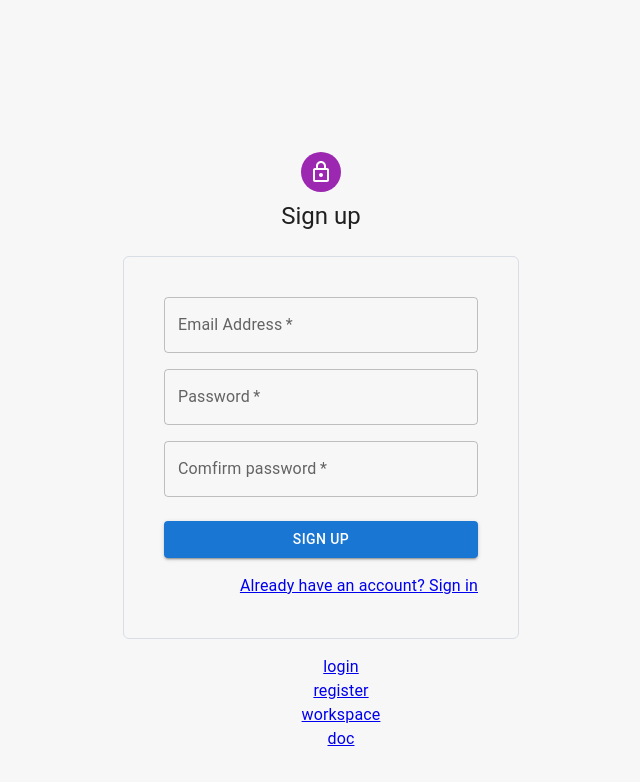
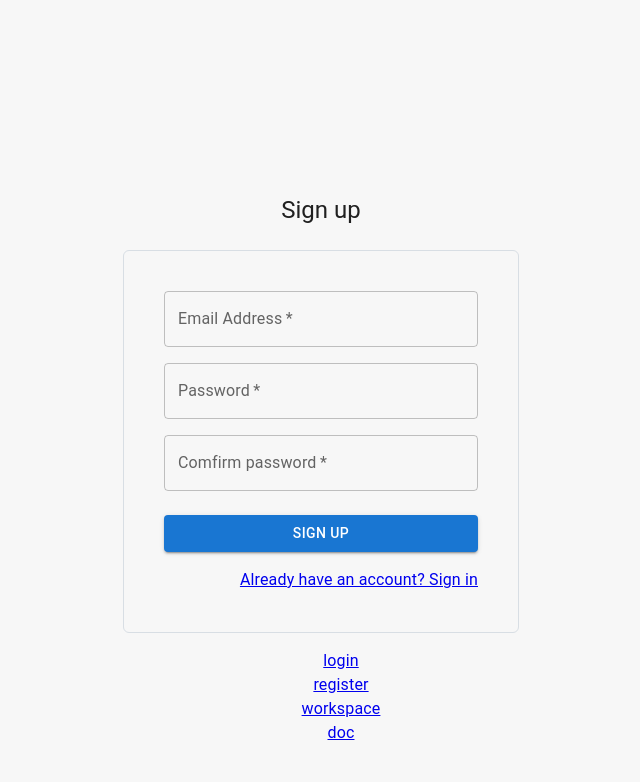
Before and after one commit to huangyunt/Doc, a React app in the folder frontend/: page /register in a window 1280 px wide. Shown: the top 782 px of the page, without its empty margins (319-959 px from the left). Built offline with nearby package versions, Linux system fonts and the light colour scheme.

Commit message:
feat(frontend): login/register 页面样式重构

```diff
--- a/frontend/package.json
+++ b/frontend/package.json
@@ -3,6 +3,7 @@
   "version": "0.1.0",
   "private": true,
   "dependencies": {
+    "@ant-design/icons": "^4.7.0",
     "@babel/core": "^7.16.0",
     "@emotion/css": "^11.7.1",
     "@emotion/react": "^11.8.2",
--- /dev/null
+++ b/frontend/src/containers/Login/index.css
@@ -0,0 +1,4 @@
+.login-svg > svg {
+  width: 50px;
+  height: 50px;
+}
--- a/frontend/src/containers/Login/index.tsx
+++ b/frontend/src/containers/Login/index.tsx
@@ -1,10 +1,8 @@
 import * as React from "react";
-import Avatar from "@mui/material/Avatar";
 import Button from "@mui/material/Button";
 import CssBaseline from "@mui/material/CssBaseline";
 import Grid from "@mui/material/Grid";
 import Box from "@mui/material/Box";
-import LockOutlinedIcon from "@mui/icons-material/LockOutlined";
 import Typography from "@mui/material/Typography";
 import Container from "@mui/material/Container";
 import { Link } from "react-router-dom";
@@ -15,6 +13,12 @@ import {
 import PasswordText from "./components/PasswordText/PasswordText";
 import AccountText from "./components/AccountText/AccountText";
 import { authenAccount } from "../../utils/api";
+import { createFromIconfontCN } from "@ant-design/icons";
+import "./index.css";
+
+const LoginIcon = createFromIconfontCN({
+  scriptUrl: "//at.alicdn.com/t/font_3303310_jzl7g2hidn.js",
+});
 
 const theme = createTheme();
 
@@ -48,9 +52,10 @@ export default function Login() {
             alignItems: "center",
           }}
         >
-          <Avatar sx={{ m: 1, bgcolor: "secondary.main" }}>
-            <LockOutlinedIcon />
-          </Avatar>
+          <LoginIcon
+            type="icon-a-huaban2fuben15"
+            className="login-svg"
+          />
           <Typography component="h1" variant="h5">
             Sign in
           </Typography>
--- /dev/null
+++ b/frontend/src/containers/Register/index.css
@@ -0,0 +1,4 @@
+.register-svg > svg {
+  width: 50px;
+  height: 50px;
+}
--- a/frontend/src/containers/Register/index.tsx
+++ b/frontend/src/containers/Register/index.tsx
@@ -14,6 +14,12 @@ import {
   ThemeProvider,
 } from "@mui/material/styles";
 import { createAccount } from "../../utils/api";
+import { createFromIconfontCN } from "@ant-design/icons";
+import "./index.css";
+
+const RegisterIcon = createFromIconfontCN({
+  scriptUrl: "//at.alicdn.com/t/font_3303310_jzl7g2hidn.js",
+});
 
 const theme = createTheme();
 
@@ -47,9 +53,10 @@ export default function Register() {
             alignItems: "center",
           }}
         >
-          <Avatar sx={{ m: 1, bgcolor: "secondary.main" }}>
-            <LockOutlinedIcon />
-          </Avatar>
+          <RegisterIcon
+            type="icon-a-huaban2fuben14"
+            className="register-svg"
+          />
           <Typography component="h1" variant="h5">
             Sign up
           </Typography>
--- a/frontend/src/containers/Workspace/components/Card/index.css
+++ b/frontend/src/containers/Workspace/components/Card/index.css
@@ -3,6 +3,7 @@
   height: 210px;
   background-color: rgb(229, 229, 229);
   border-radius: 7.5px;
+  border: 1px solid var(--color-border, rgba(0, 0, 0, 0.1));
 }
 
 .card-wrapper:hover {
@@ -12,7 +13,6 @@
 
 .card-bottom-wrapper {
   font-weight: 500;
-  height: 80px;
   padding: 20px 12px;
   box-sizing: border-box;
   /* border: 1px solid var(--color-border, rgba(0, 0, 0, 0.1)); */
```
Also changed, not shown: 1 other file (tests, documents, lock files or other folders).
